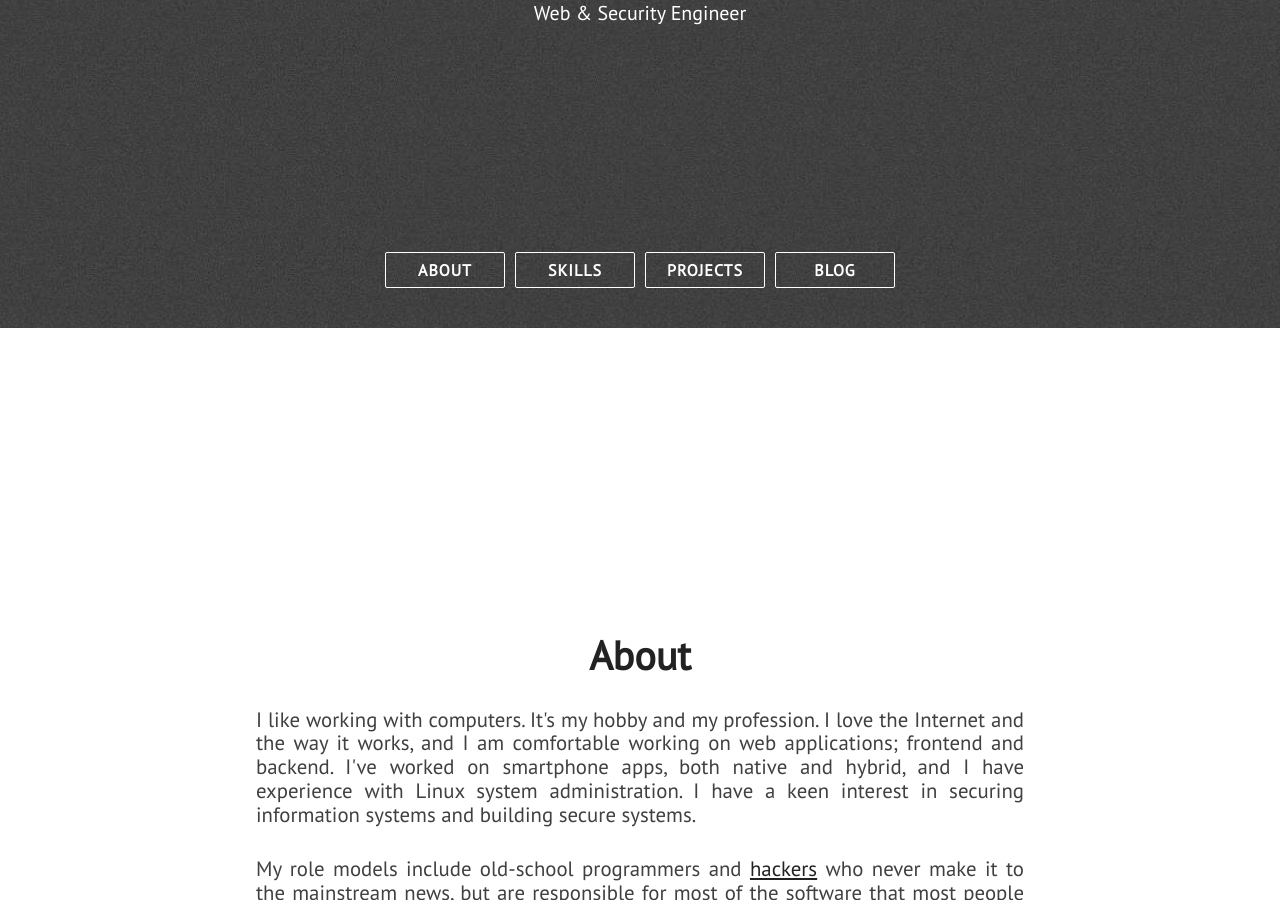
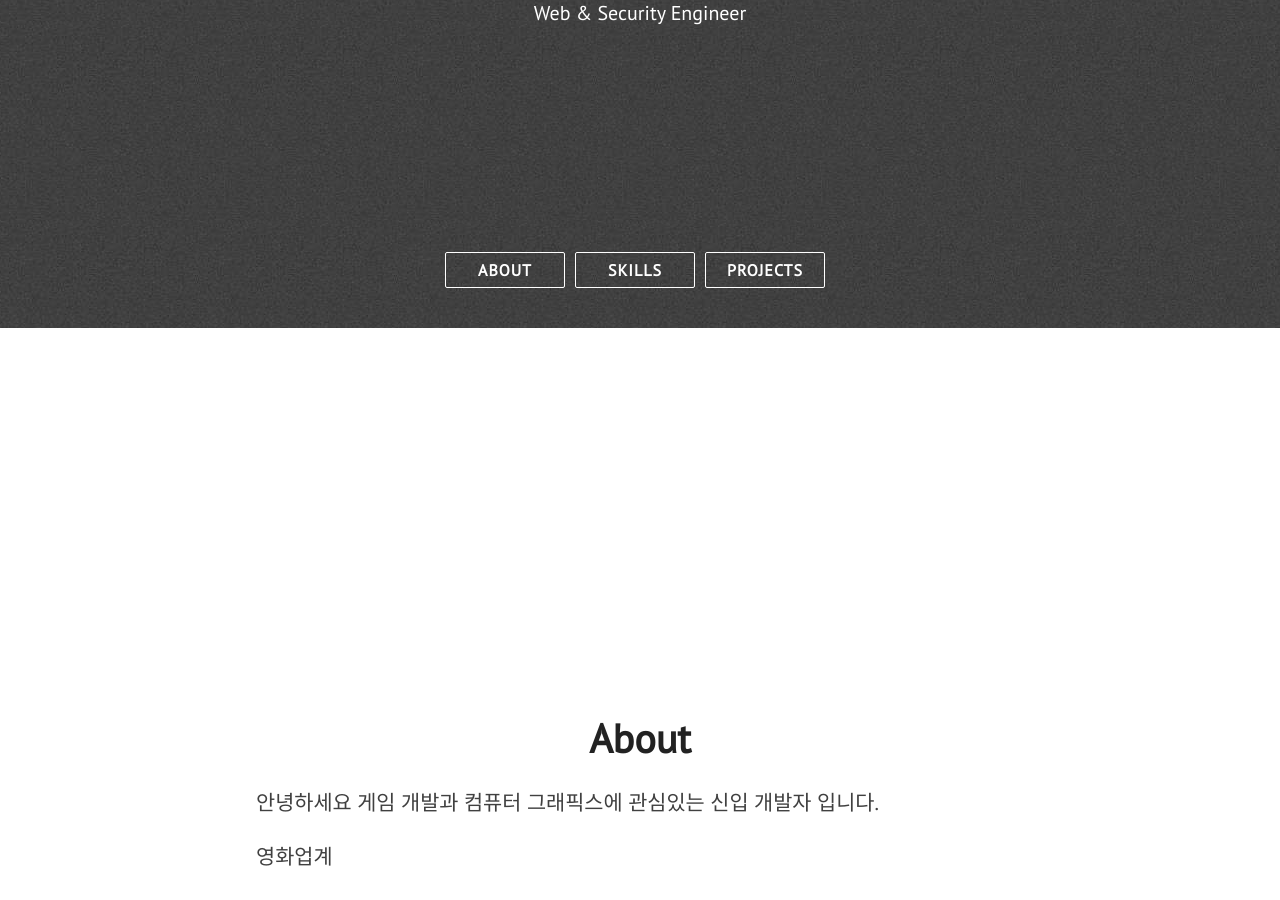
Before and after one commit to eye2ffect/eye2ffect.github.io, a Jekyll site: the page built from index.html, in a window 1280 px wide and 900 px high, scrolled down 572 px. Built offline with Jekyll 4.4.1, drawn with Linux system fonts in a browser that asks for light colours; nearby versions of some CDN libraries; some of the changed text lies outside the part shown.

Commit message:
test 변경

```diff
--- a/_includes/about.html
+++ b/_includes/about.html
@@ -3,13 +3,13 @@
         <div id="about-text">
             <div class="section-heading">About</div>
             <p class="paragraph-text justify-text">
-                I like working with computers. It's my hobby and my profession. I love the Internet and the way it works, and I am comfortable working on web applications; frontend and backend. I've worked on smartphone apps, both native and hybrid, and I have experience with Linux system administration. I have a keen interest in securing information systems and building secure systems.
+                안녕하세요 게임 개발과 컴퓨터 그래픽스에 관심있는 신입 개발자 입니다.
             </p>
             <p class="paragraph-text justify-text">
-                My role models include old-school programmers and <a href="https://stallman.org/articles/on-hacking.html">hackers</a> who never make it to the mainstream news, but are responsible for most of the software that most people use on an everyday basis. I promote, support and use free and open source software to the extent possible.
+                영화업계
             </p>
             <p class="paragraph-text justify-text">
-                I maintain a little blog at <a href="{{ site.blog_url }}">nagekar.com</a> where I write about my recent interests and other activities. I post my software projects on <a href="https://github.com/{{ site.github_username }}">GitHub</a>. My email address can be found at the <span class="extra-link"><a href="#extra">bottom</a></span> of this page.
+                I maintain a little blog at <a href="{{ site.blog_url }}">https://muksal2000.tistory.com/</a> where I write about my recent interests and other activities. I post my software projects on <a href="https://github.com/{{ eye2ffect }}">GitHub</a>. My email address can be found at the <span class="extra-link"><a href="#extra">bottom</a></span> of this page.
             </p>
         </div>
     </section>
--- a/_includes/blogs.html
+++ /dev/null
@@ -1,8 +0,0 @@
-<div class="section-wrapper">
-    <section class="section" id="blog-posts">
-        <div class="full-width">
-            <div class="section-heading" id="recent-posts-text">Blog</div>
-            <div class="blogs-wrapper" id="rss-feeds"></div>
-        </div>
-    </section>
-</div>
--- a/_includes/head.html
+++ b/_includes/head.html
@@ -16,5 +16,5 @@
     <link rel="stylesheet" href="assets/css/main.css"/>
     <link rel="stylesheet" href="assets/css/card.css"/>
     <link rel="shortcut icon" href="assets/images/favicon.ico" />
-    <meta name="description" content="Portfolio - Abhishek Nagekar | Full stack web development, open source and information security">
+    <meta name="description" content="Portfolio - OH yubhin | Game Developer | Interested in Graphics Programming">
 </head>
--- a/_includes/nav.html
+++ b/_includes/nav.html
@@ -10,7 +10,6 @@
             <a class="semi-transparent-button with-border nav-links" href="#about">ABOUT</a>
             <a class="semi-transparent-button with-border nav-links" href="#skills">SKILLS</a>
             <a class="semi-transparent-button with-border nav-links" href="#projects">PROJECTS</a>
-            <a class="semi-transparent-button with-border nav-links" href="#blog-posts">BLOG</a>
         </div>
     </div>
 </section>
--- a/_includes/skills.html
+++ b/_includes/skills.html
@@ -8,14 +8,14 @@
                 <div class="what-i-do">
                     <h3 class="center-align skills-subsection">Summary</h3>
                     <p class="paragraph-text center-align">
-                        I'm a web engineer fluent in modern web development. I have a serious passion for engineering solutions using the internet. InfoSec guy, blue team. Let's build a beautiful, speedy and safe web together.
+                        걍저는 게임에 관심있다네요
                     </p>
                 </div>
                 <div class="technical-skills">
                     <h3 class="center-align skills-subsection">Technical</h3>
                     <div class="progress-bars">
                         <div class="skillbar clearfix " data-percent="90%">
-                            <div class="skillbar-title" style="background: #2980b9;"><span>Javascript</span></div>
+                            <div class="skillbar-title" style="background: #2980b9;"><span>C++</span></div>
                             <div class="skillbar-bar" style="background: #3498db;"></div>
                         </div> <!-- End Skill Bar -->
 
@@ -25,30 +25,12 @@
                         </div> <!-- End Skill Bar -->
 
                         <div class="skillbar clearfix " data-percent="80%">
-                            <div class="skillbar-title" style="background: #2980b9;"><span>GNU/Linux</span></div>
+                            <div class="skillbar-title" style="background: #2980b9;"><span>Unity</span></div>
                             <div class="skillbar-bar" style="background: #3498db"></div>
                         </div> <!-- End Skill Bar -->
 
 
-                        <div class="skillbar clearfix " data-percent="75%">
-                            <div class="skillbar-title" style="background: #2980b9;"><span>CSS3</span></div>
-                            <div class="skillbar-bar" style="background: #3498db;"></div>
-                        </div> <!-- End Skill Bar -->
 
-                        <div class="skillbar clearfix " data-percent="75%">
-                            <div class="skillbar-title" style="background: #2980b9;"><span>Python</span></div>
-                            <div class="skillbar-bar" style="background: #3498db;"></div>
-                        </div> <!-- End Skill Bar -->
-
-                        <div class="skillbar clearfix " data-percent="70%">
-                            <div class="skillbar-title" style="background: #2980b9"><span>Flask</span></div>
-                            <div class="skillbar-bar" style="background: #3498db;"></div>
-                        </div> <!-- End Skill Bar -->
-
-                        <div class="skillbar clearfix " data-percent="70%">
-                            <div class="skillbar-title" style="background: #2980b9"><span>InfoSec</span></div>
-                            <div class="skillbar-bar" style="background: #3498db"></div>
-                        </div> <!-- End Skill Bar -->
                     </div>
                 </div>
             </div>
--- a/index.html
+++ b/index.html
@@ -1,4 +1,4 @@
 ---
 layout: default
-title: Abhishek Nagekar
+title: OH yu bhin
 ---
```
Also changed, not shown: assets/images/pp.jpg.
